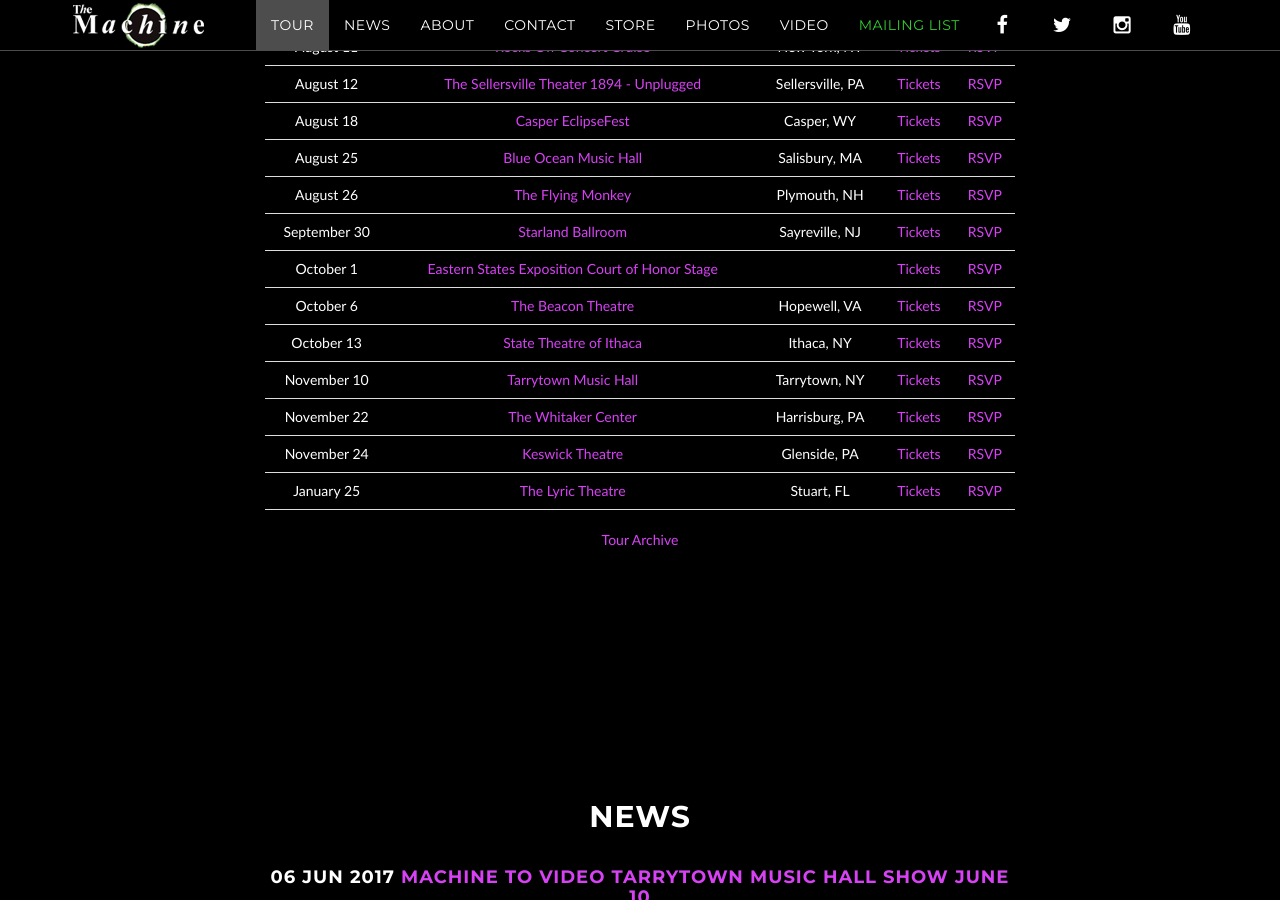
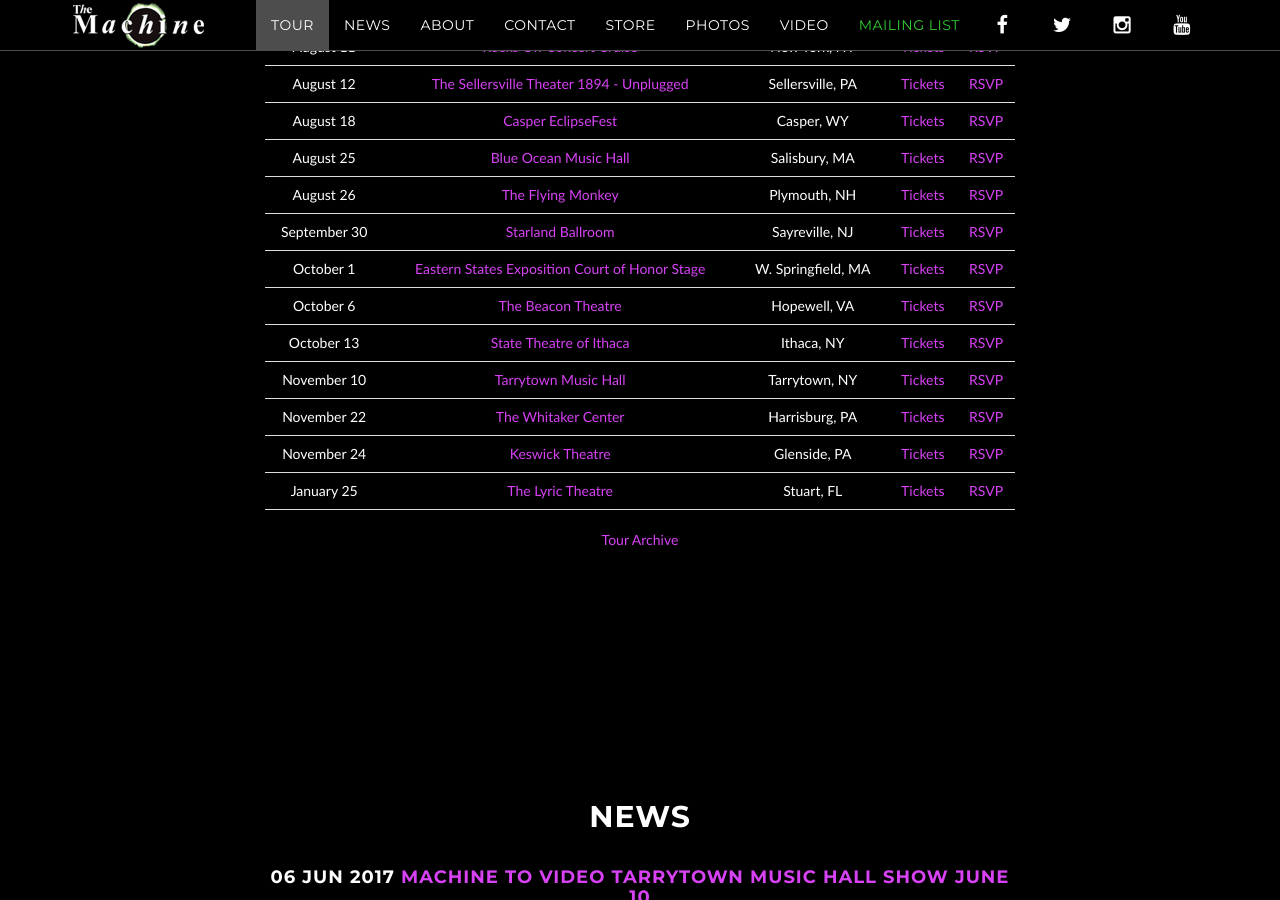
Before and after one commit to machineweb/machineweb.github.io, a Jekyll site: the page built from index.html, in a window 1280 px wide and 900 px high, scrolled down 1064 px. Built offline with Jekyll 4.4.1, drawn with Linux system fonts in a browser that asks for light colours; comment, search, counter and statistics services are not loaded.

Commit message:
Updated tour

```diff
--- a/_data/tour.yml
+++ b/_data/tour.yml
@@ -3011,6 +3011,8 @@
   - date: "October 1 2017"
     venue: "Eastern States Exposition Court of Honor Stage"
     venue-url: "http://www.thebige.com/events/2017/the-machine-performs-pink-floyd"
+    location: "W. Springfield, MA"
+    tickets-url: "http://www.thebige.com/events/2017/the-machine-performs-pink-floyd"
     rsvp-url: "https://www.facebook.com/events/440609496273112/"
     order: "1506834000000"
 
```
